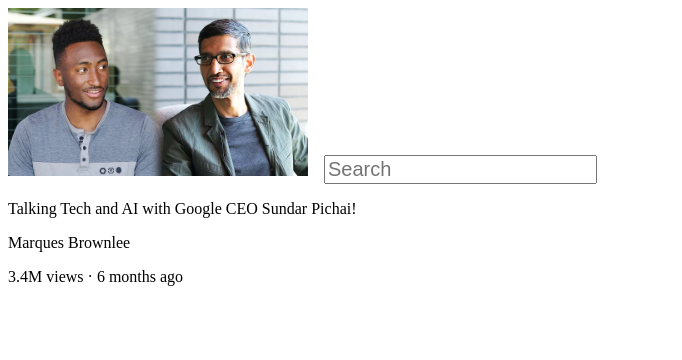
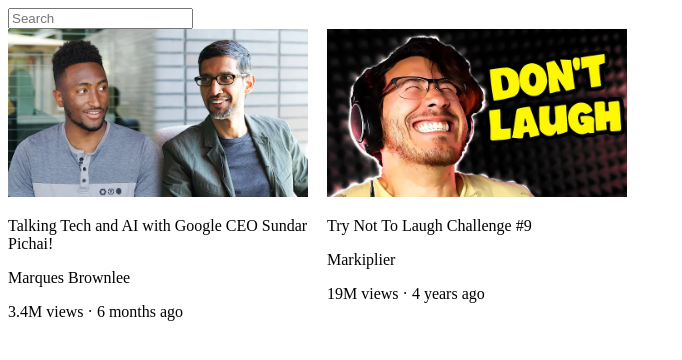
Before and after one commit to IgorKhaf/html-css-ssd, a plain HTML site: page index.html in a window 1280 px wide. Shown: the whole page, without its empty margins (0-682 px from the left). Drawn offline with Linux system fonts and the light colour scheme.

Commit message:
lesson 9 divs

```diff
--- a/index.html
+++ b/index.html
@@ -4,21 +4,35 @@
     <title>YouTube.com clone</title>
     <style>
       .thumnail {
-       width: 300px;
+        width: 300px;
       }
 
       .search-bar {
-        font-size: 20px;
-        margin-left: 12px;
-
+        display: block;
+      }
+      .video-preview {
+        width: 300px;
+        display: inline-block;
+        vertical-align: top;
+        margin-right: 15px;
       }
     </style>
   </head>
   <body>
-    <img class="thumnail" src="./thumnails/thumbnail-1.webp" />
-    <input class="search-bar" type="text" placeholder="Search">
-    <p class="video-title">Talking Tech and AI with Google CEO Sundar Pichai!</p>
-    <p class="video-author">Marques Brownlee</p>
-    <p class="video-stats">3.4M views &middot; 6 months ago</p>
+    <input class="search-bar" type="text" placeholder="Search" />
+    <div class="video-preview">
+      <img class="thumnail" src="./thumnails/thumbnail-1.webp" />
+      <p class="video-title">
+        Talking Tech and AI with Google CEO Sundar Pichai!
+      </p>
+      <p class="video-author">Marques Brownlee</p>
+      <p class="video-stats">3.4M views &middot; 6 months ago</p>
+    </div>
+    <div class="video-preview">
+      <img class="thumnail" src="./thumnails/thumbnail-2.webp" />
+      <p class="video-title">Try Not To Laugh Challenge #9</p>
+      <p class="video-author">Markiplier</p>
+      <p class="video-stats">19M views &middot; 4 years ago</p>
+    </div>
   </body>
 </html>
```
